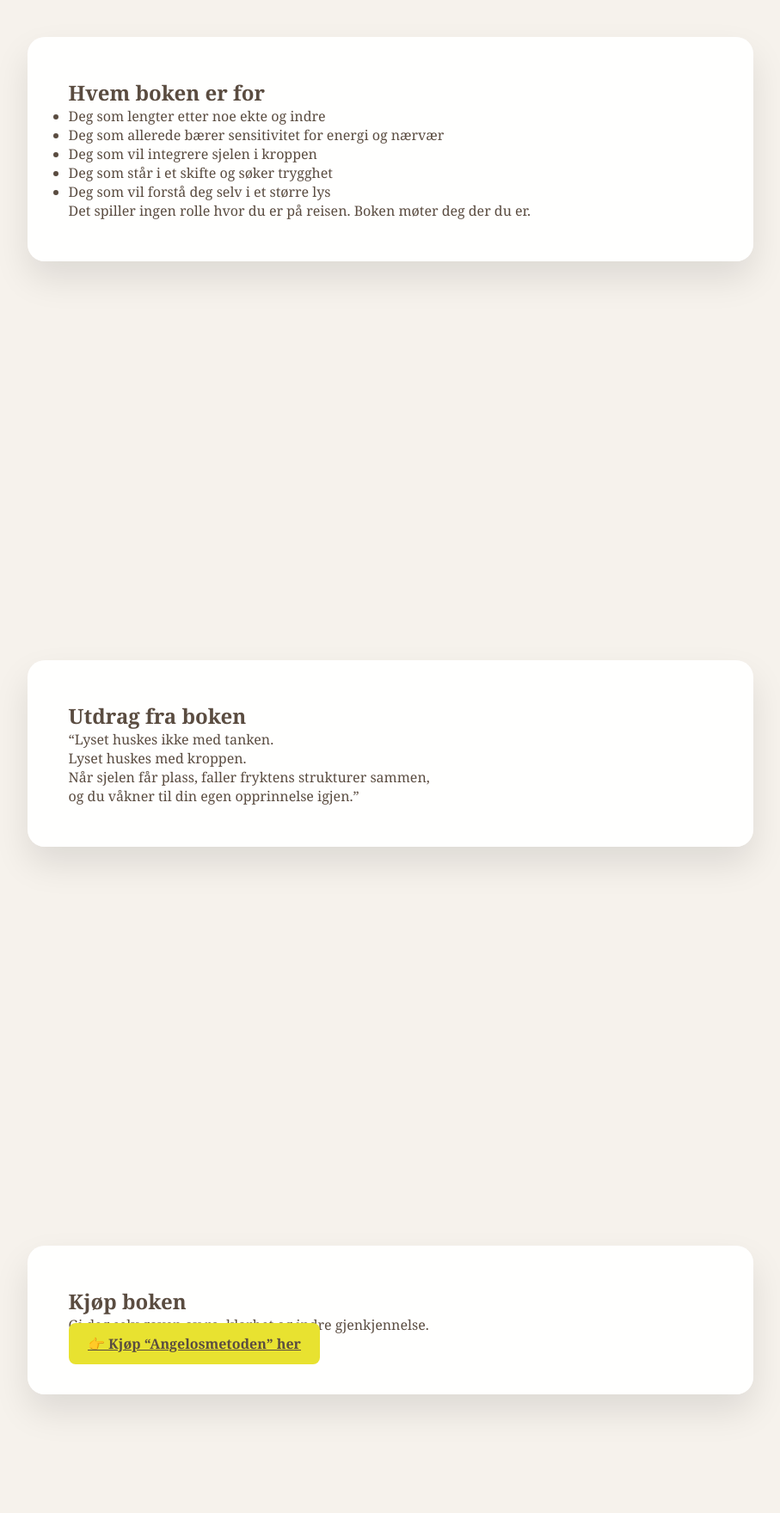
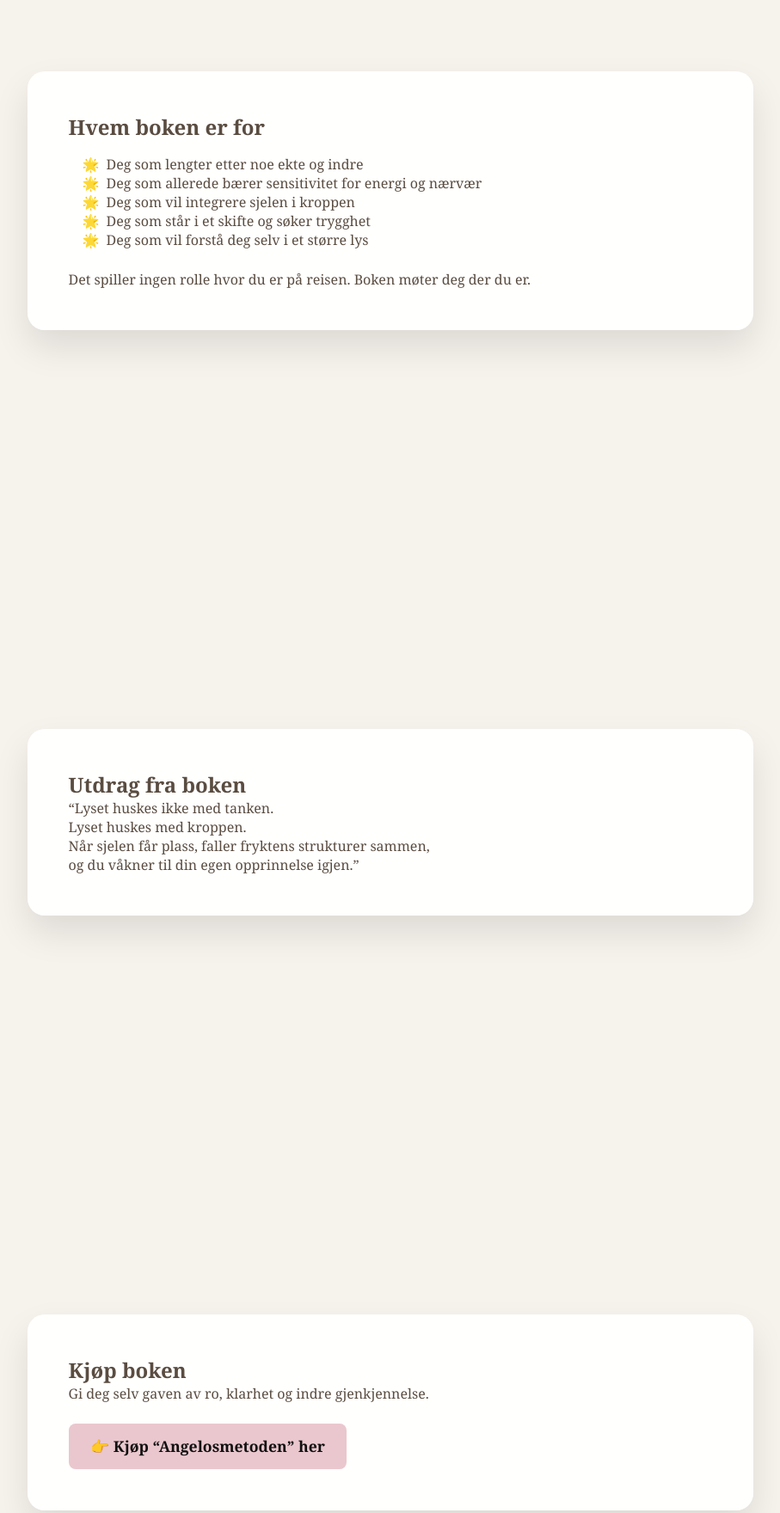
Before and after one commit to kasantix-design/angelos, a plain HTML site: page astra.html in a window 1280 px wide. Shown: the part 2520-4280 px from the top of the page at 86% size, without its empty margins (186-1093 px from the left). Drawn offline with Linux system fonts and the light colour scheme.

Commit message:
Update astra.html

```diff
--- a/astra.html
+++ b/astra.html
@@ -6,6 +6,37 @@
   <title>Angelosmetoden – Lyset som huskes</title>
   <link rel="stylesheet" href="style.css" />
   <script src="https://cdn.lordicon.com/lordicon.js"></script>
+  <style>
+    .order-button {
+      display: inline-block;
+      margin-top: 1.5rem;
+      background-color: #eac7ce;
+      color: #111;
+      padding: 0.9rem 1.6rem;
+      font-size: 1.1rem;
+      border: none;
+      border-radius: 8px;
+      cursor: pointer;
+      text-decoration: none;
+      transition: background 0.3s ease;
+    }
+
+    .order-button:hover {
+      background-color: #d7aeb5;
+    }
+
+    .card-section ul {
+      list-style: none;
+      padding-left: 1rem;
+      margin-top: 1rem;
+      margin-bottom: 1.5rem;
+    }
+
+    .card-section ul li::before {
+      content: "🌟";
+      margin-right: 0.5rem;
+    }
+  </style>
 </head>
 <body>
 
@@ -32,9 +63,7 @@
     </section>
 
     <div class="background-breath"></div>
-
     <section class="image-glimpse"></section>
-
     <div class="background-breath"></div>
 
     <section class="card-section">
@@ -66,8 +95,6 @@
     </section>
 
     <div class="background-breath"></div>
-
-
 
     <section class="card-section">
       <h2>Utdrag fra boken</h2>
@@ -140,7 +167,6 @@
   <!-- 📬 FOOTER -->
   <footer class="page-footer-advanced">
     <div class="footer-container">
-
       <div class="footer-left">
         <h2>Angelosmetoden</h2>
         <p class="quote">
@@ -151,45 +177,20 @@
         </p>
       </div>
 
-  <!-- LORDICONS -->
       <div class="footer-icons">
         <a href="mailto:post@angelosmetoden.no" aria-label="E-post">
-    <lord-icon
-      src="https://cdn.lordicon.com/rsvfayfn.json"
-      trigger="hover"
-      colors="primary:#111,secondary:#111"
-      style="width:50px;height:50px">
-    </lord-icon>
+          <lord-icon src="https://cdn.lordicon.com/rsvfayfn.json" trigger="hover" colors="primary:#111,secondary:#111" style="width:50px;height:50px"></lord-icon>
         </a>
-
         <a href="https://angelosmetoden.no" target="_blank" aria-label="Nettside">
-    <lord-icon
-      src="https://cdn.lordicon.com/xyboiuok.json"
-      trigger="hover"
-      colors="primary:#111,secondary:#111"
-      style="width:50px;height:50px">
-    </lord-icon>
+          <lord-icon src="https://cdn.lordicon.com/xyboiuok.json" trigger="hover" colors="primary:#111,secondary:#111" style="width:50px;height:50px"></lord-icon>
         </a>
-
         <a href="https://facebook.com" target="_blank" aria-label="Facebook">
-    <lord-icon
-      src="https://cdn.lordicon.com/slkvcfos.json"
-      trigger="hover"
-      colors="primary:#111,secondary:#111"
-      style="width:50px;height:50px">
-    </lord-icon>
+          <lord-icon src="https://cdn.lordicon.com/slkvcfos.json" trigger="hover" colors="primary:#111,secondary:#111" style="width:50px;height:50px"></lord-icon>
         </a>
-
         <a href="https://instagram.com" target="_blank" aria-label="Instagram">
-    <lord-icon
-      src="https://cdn.lordicon.com/pvbutfdk.json"
-      trigger="hover"
-      colors="primary:#111,secondary:#111"
-      style="width:50px;height:50px">
-    </lord-icon>
+          <lord-icon src="https://cdn.lordicon.com/pvbutfdk.json" trigger="hover" colors="primary:#111,secondary:#111" style="width:50px;height:50px"></lord-icon>
         </a>
       </div>
-
     </div>
 
     <div class="footer-bottom">
```
Lines whose indentation alone changed are shown as unchanged.
